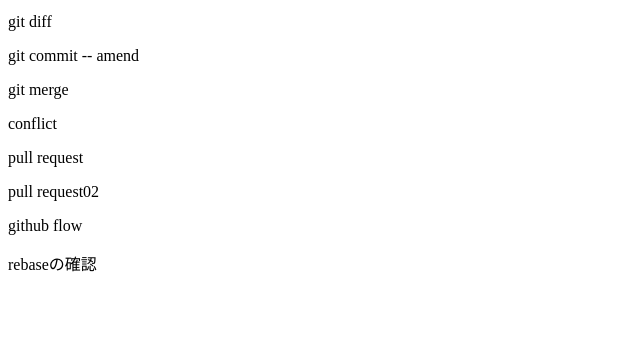
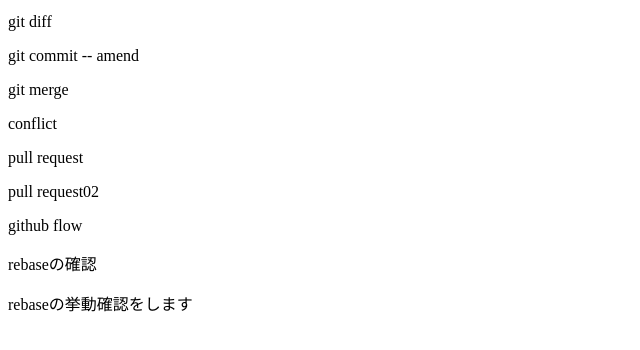
Before and after one commit to pokolate/git_tutorial, a plain HTML site: page index.html in a window 1280 px wide. Shown: the part 110-460 px from the top of the page, without its empty margins (0-640 px from the left). Drawn offline with Linux system fonts and the light colour scheme.

Commit message:
rebaseの挙動を確認

```diff
--- a/index.html
+++ b/index.html
@@ -15,5 +15,6 @@
     <p>pull request02</p>
     <p>github flow</p>
     <p>rebaseの確認</p>
+    <p>rebaseの挙動確認をします</p>
   </body>
 </html>
```
